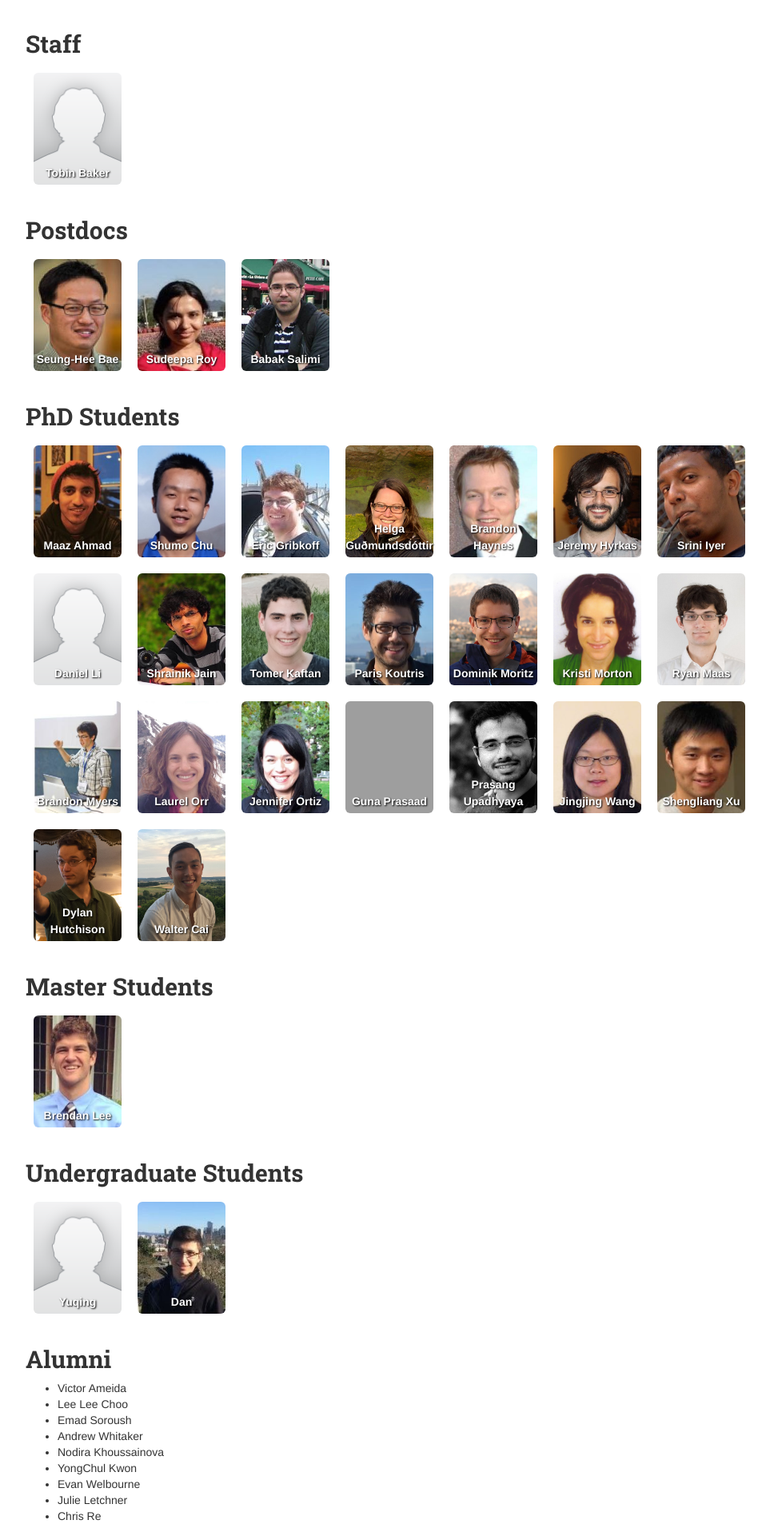
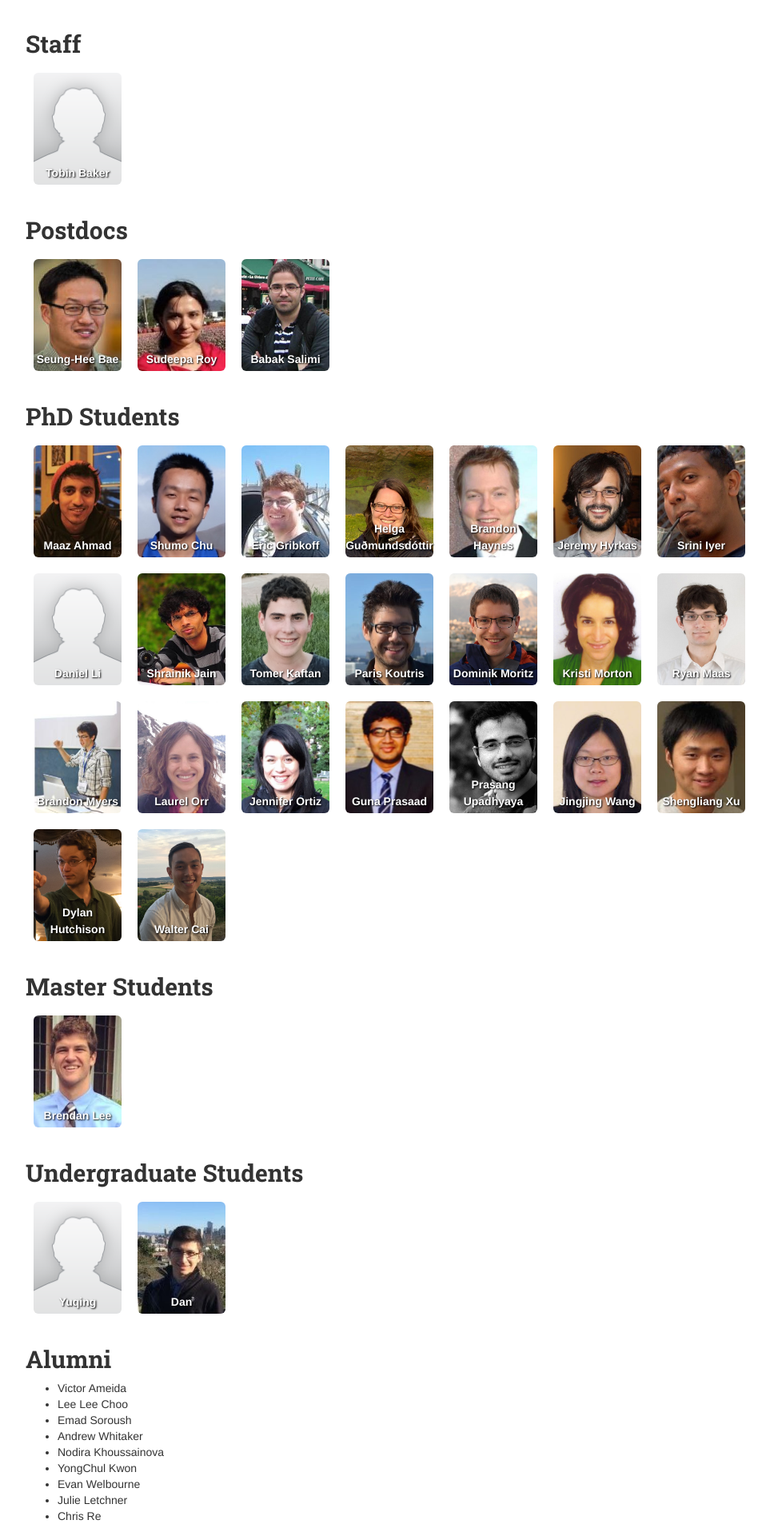
Before and after one commit to uwdb/website, a Jekyll site: the page built from people.markdown, in a window 1280 px wide. Shown: the part 599-2505 px from the top of the page at 80% size, without its empty margins (123-1086 px from the left). Built offline with Jekyll 4.4.1, drawn with Linux system fonts in a browser that asks for light colours; nearby versions of some CDN libraries.

Commit message:
Update phd_students.yml

```diff
--- a/_data/phd_students.yml
+++ b/_data/phd_students.yml
@@ -86,7 +86,7 @@
 - name: Guna Prasaad
   nickname: Guna
   website: https://www.linkedin.com/in/guna-prasaad-1479a450
-  imaga: guna.jpg
+  image: guna.jpg
 
 - name: Prasang Upadhyaya
   nickname: Prasang
```
